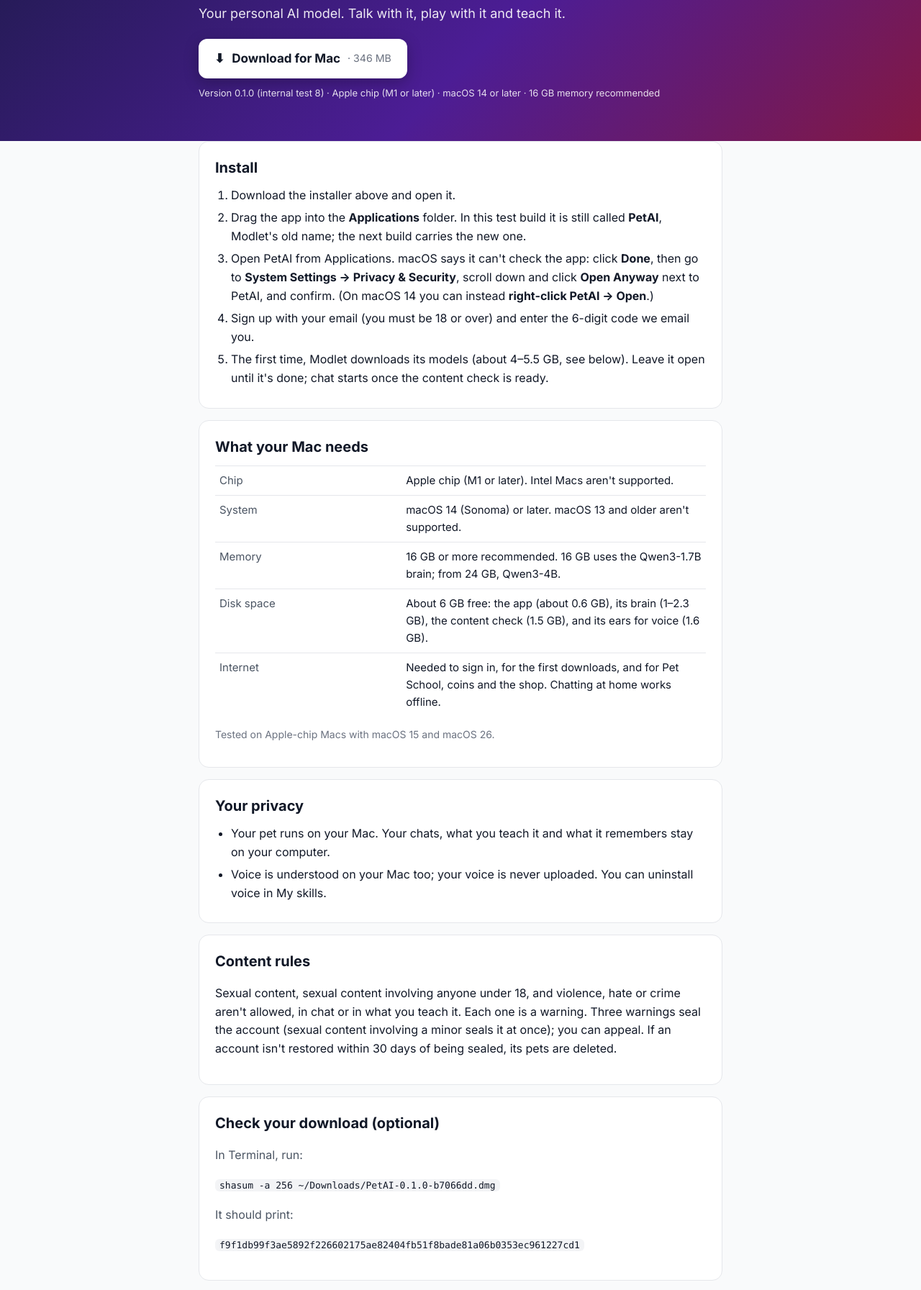
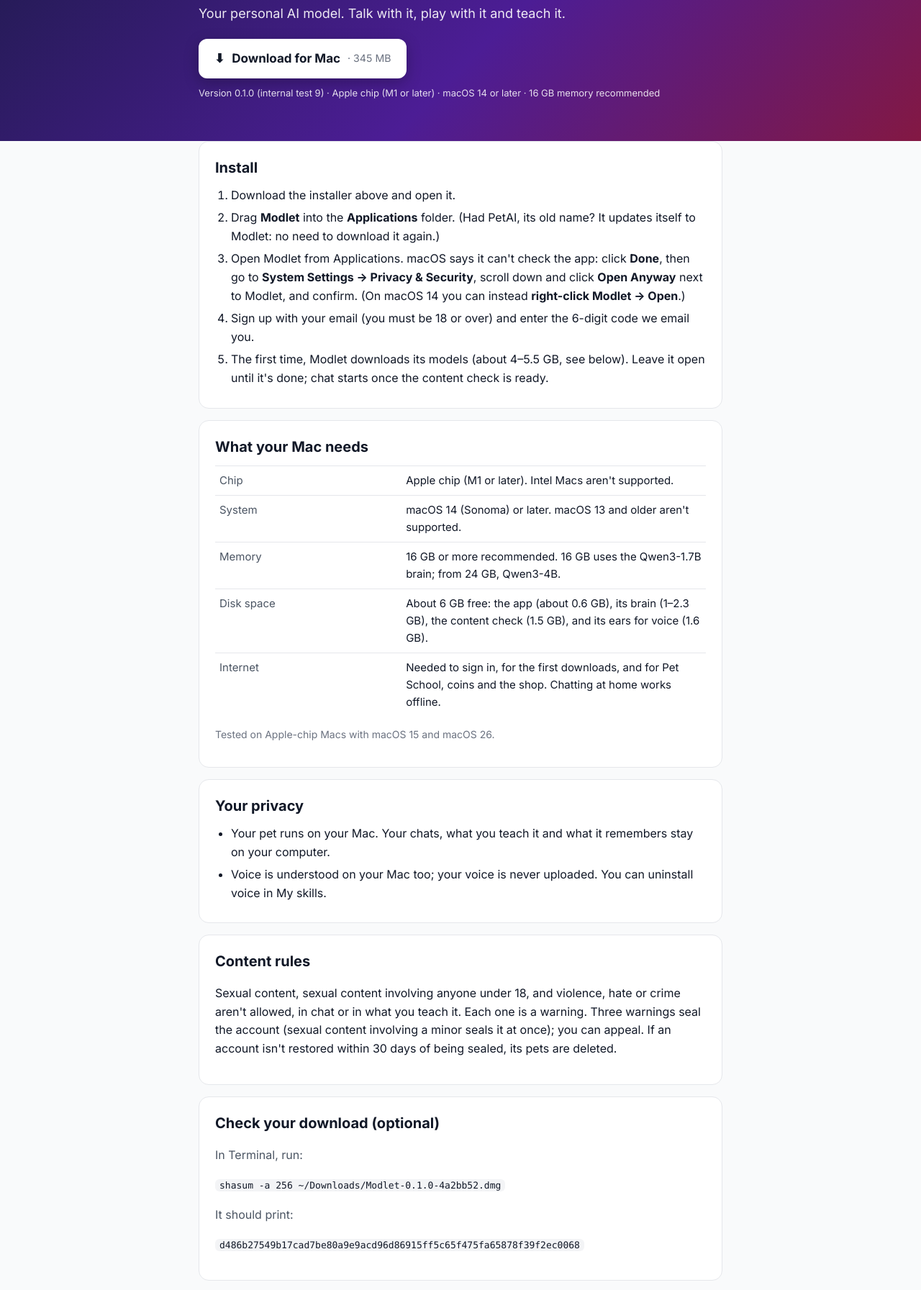
Before and after one commit to gradientx-tech/gradientx-tech.github.io, a plain HTML site: page modlet/index.html in a window 1280 px wide. Shown: the part 170-1963 px from the top of the page at 72% size. Drawn offline with Linux system fonts and the light colour scheme.

Commit message:
Modlet download page: internal test 9 (build 4a2bb52, 345 MB), the first build called Modlet; data folder path on the legal pages (RD-599)
Co-Authored-By: Claude Opus 5.5 <noreply@anthropic.com>
Claude-Session: https://claude.ai/code/session_016fKSVdXaUfj8zXdJndERuU

```diff
--- a/modlet/index.html
+++ b/modlet/index.html
@@ -59,12 +59,12 @@
         <span class="en">Your personal AI model. Talk with it, play with it and teach it.</span>
         <span class="zh">你的私人 AI 模型。和它聊天、陪它玩、教它学东西。</span>
       </p>
-      <a class="dl" id="dl" href="https://github.com/gradientx-tech/petai-releases/releases/download/v0.1.0-test8/PetAI-0.1.0-b7066dd.dmg">
-        ⬇︎ <span class="en">Download for Mac</span><span class="zh">下载 Mac 版</span> <small>· 346 MB</small>
+      <a class="dl" id="dl" href="https://github.com/gradientx-tech/petai-releases/releases/download/v0.1.0-test9/Modlet-0.1.0-4a2bb52.dmg">
+        ⬇︎ <span class="en">Download for Mac</span><span class="zh">下载 Mac 版</span> <small>· 345 MB</small>
       </a>
       <div class="meta">
-        <span class="en">Version 0.1.0 (internal test 8) · Apple chip (M1 or later) · macOS 14 or later · 16 GB memory recommended</span>
-        <span class="zh">版本 0.1.0（内测 8）· 需要 Apple 芯片（M1 或更新）· macOS 14 或更新 · 建议 16 GB 内存</span>
+        <span class="en">Version 0.1.0 (internal test 9) · Apple chip (M1 or later) · macOS 14 or later · 16 GB memory recommended</span>
+        <span class="zh">版本 0.1.0（内测 9）· 需要 Apple 芯片（M1 或更新）· macOS 14 或更新 · 建议 16 GB 内存</span>
       </div>
     </div>
   </header>
@@ -74,15 +74,15 @@
       <h2><span class="en">Install</span><span class="zh">安装步骤</span></h2>
       <ol class="en">
         <li>Download the installer above and open it.</li>
-        <li>Drag the app into the <b>Applications</b> folder. In this test build it is still called <b>PetAI</b>, Modlet's old name; the next build carries the new one.</li>
-        <li>Open PetAI from Applications. macOS says it can't check the app: click <b>Done</b>, then go to <b>System Settings → Privacy &amp; Security</b>, scroll down and click <b>Open Anyway</b> next to PetAI, and confirm. (On macOS 14 you can instead <b>right-click PetAI → Open</b>.)</li>
+        <li>Drag <b>Modlet</b> into the <b>Applications</b> folder. (Had PetAI, its old name? It updates itself to Modlet: no need to download it again.)</li>
+        <li>Open Modlet from Applications. macOS says it can't check the app: click <b>Done</b>, then go to <b>System Settings → Privacy &amp; Security</b>, scroll down and click <b>Open Anyway</b> next to Modlet, and confirm. (On macOS 14 you can instead <b>right-click Modlet → Open</b>.)</li>
         <li>Sign up with your email (you must be 18 or over) and enter the 6-digit code we email you.</li>
         <li>The first time, Modlet downloads its models (about 4–5.5 GB, see below). Leave it open until it's done; chat starts once the content check is ready.</li>
       </ol>
       <ol class="zh">
         <li>下载上面的安装包，双击打开。</li>
-        <li>把 App 拖进「<b>应用程序</b>」文件夹。这个测试版里它还叫 <b>PetAI</b>（Modlet 的旧名字），下一个版本会换成新名字。</li>
-        <li>在「应用程序」里打开 PetAI，系统会提示无法验证这个 App：点「<b>完成</b>」，然后打开「<b>系统设置 → 隐私与安全性</b>」，往下找到 PetAI，点「<b>仍要打开</b>」并确认。（macOS 14 上也可以直接<b>右键点 PetAI → 打开</b>。）</li>
+        <li>把 <b>Modlet</b> 拖进「<b>应用程序</b>」文件夹。（装过它的旧名字 PetAI？它会自动更新成 Modlet，不用重新下载。）</li>
+        <li>在「应用程序」里打开 Modlet，系统会提示无法验证这个 App：点「<b>完成</b>」，然后打开「<b>系统设置 → 隐私与安全性</b>」，往下找到 Modlet，点「<b>仍要打开</b>」并确认。（macOS 14 上也可以直接<b>右键点 Modlet → 打开</b>。）</li>
         <li>用邮箱注册（需要年满 18 岁），输入我们发到你邮箱的 6 位验证码。</li>
         <li>第一次打开时，Modlet 会下载它的模型（约 4–5.5 GB，见下方）。下载完之前请保持打开；内容安全检查准备好之后就能聊天了。</li>
       </ol>
@@ -128,9 +128,9 @@
     <section class="card">
       <h2><span class="en">Check your download (optional)</span><span class="zh">核对下载的文件（可选）</span></h2>
       <p class="muted"><span class="en">In Terminal, run:</span><span class="zh">在「终端」里运行：</span></p>
-      <p><code>shasum -a 256 ~/Downloads/PetAI-0.1.0-b7066dd.dmg</code></p>
+      <p><code>shasum -a 256 ~/Downloads/Modlet-0.1.0-4a2bb52.dmg</code></p>
       <p class="muted"><span class="en">It should print:</span><span class="zh">应该显示：</span></p>
-      <p><code>f9f1db99f3ae5892f226602175ae82404fb51f8bade81a06b0353ec961227cd1</code></p>
+      <p><code>d486b27549b17cad7be80a9e9acd96d86915ff5c65f475fa65878f39f2ec0068</code></p>
     </section>
 
     <section class="card">
```
Also changed, not shown: modlet/privacy/index.html (+2 -2 lines), modlet/terms/index.html (+2 -2 lines).
